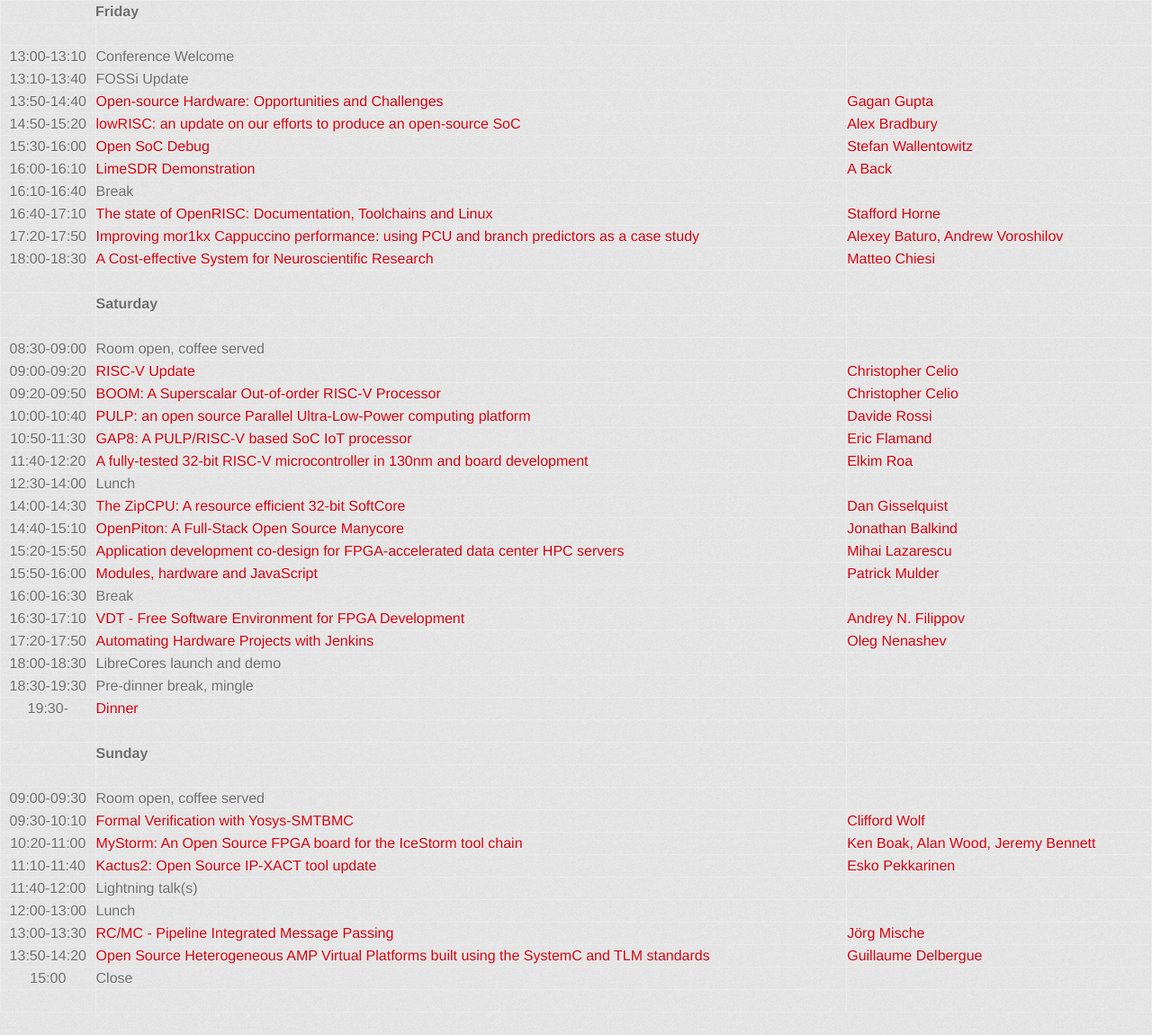
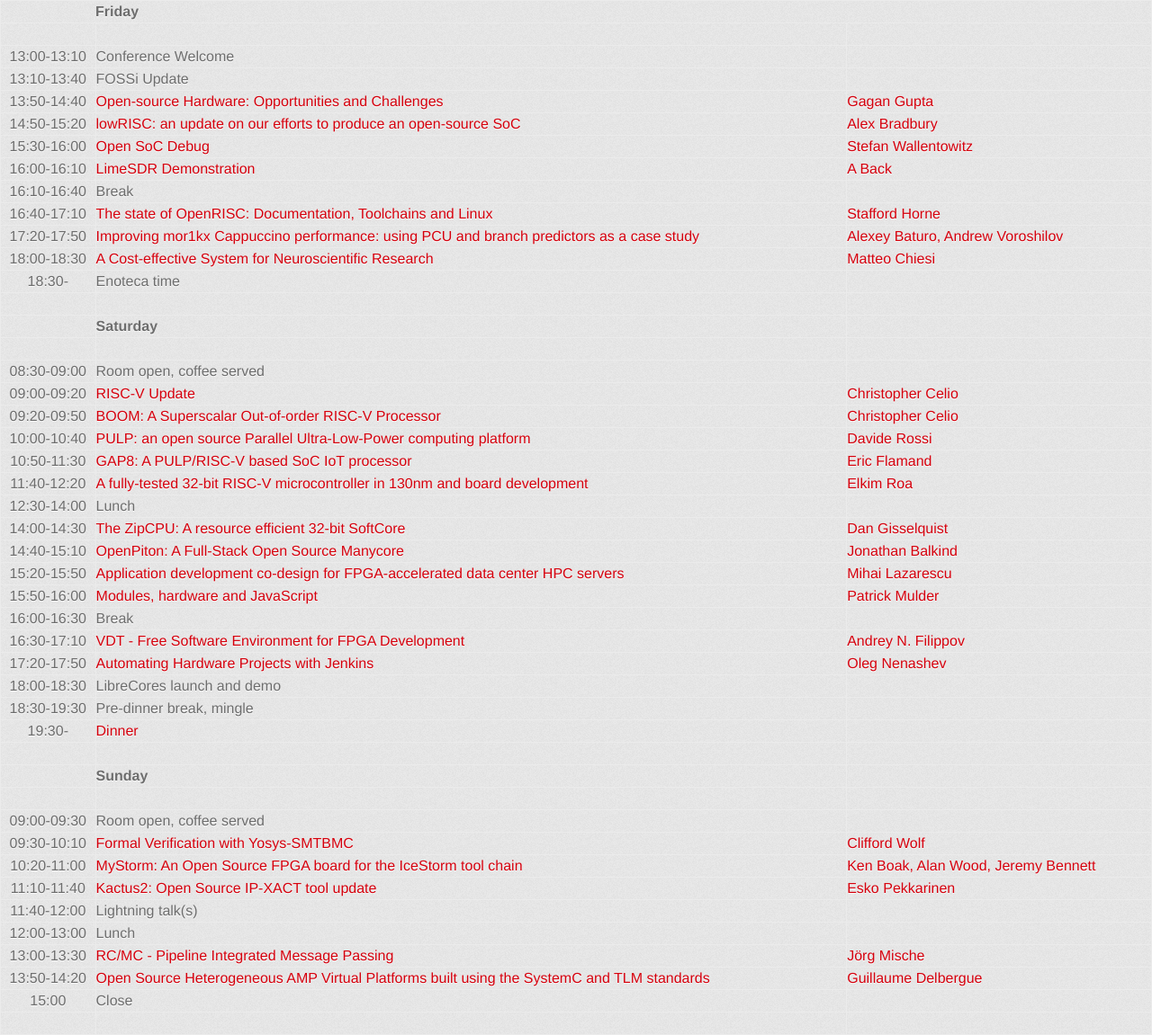
Before and after one commit to fossi-foundation/orconf, a Jekyll site: the page built from schedule.md, in a window 1280 px wide. Shown: the whole page at 90% size. Built offline with Jekyll 4.4.1, drawn with Linux system fonts in a browser that asks for light colours; some web fonts are replaced; before the commit the page ends 1126 px from its top, so only the background shows below that.

Commit message:
Update schedule.md
Add Friday night activity

```diff
--- a/schedule.md
+++ b/schedule.md
@@ -16,6 +16,7 @@
 | 16:40-17:10  | [The state of OpenRISC: Documentation, Toolchains and Linux](http://orconf.org/#stateofopenrisc) | [Stafford Horne](http://orconf.org/#stafford)
 | 17:20-17:50  | [Improving mor1kx Cappuccino performance: using PCU and branch predictors as a case study](http://orconf.org/#mor1kx) | [Alexey Baturo, Andrew Voroshilov](http://orconf.org/#alexey)
 | 18:00-18:30  | [A Cost-effective System for Neuroscientific Research](http://orconf.org/#openeeg) | [Matteo Chiesi](http://orconf.org/#matteo)
+| 18:30-       | Enoteca time |
 | | |
 |---------------------------------------
 | | **Saturday**
```
